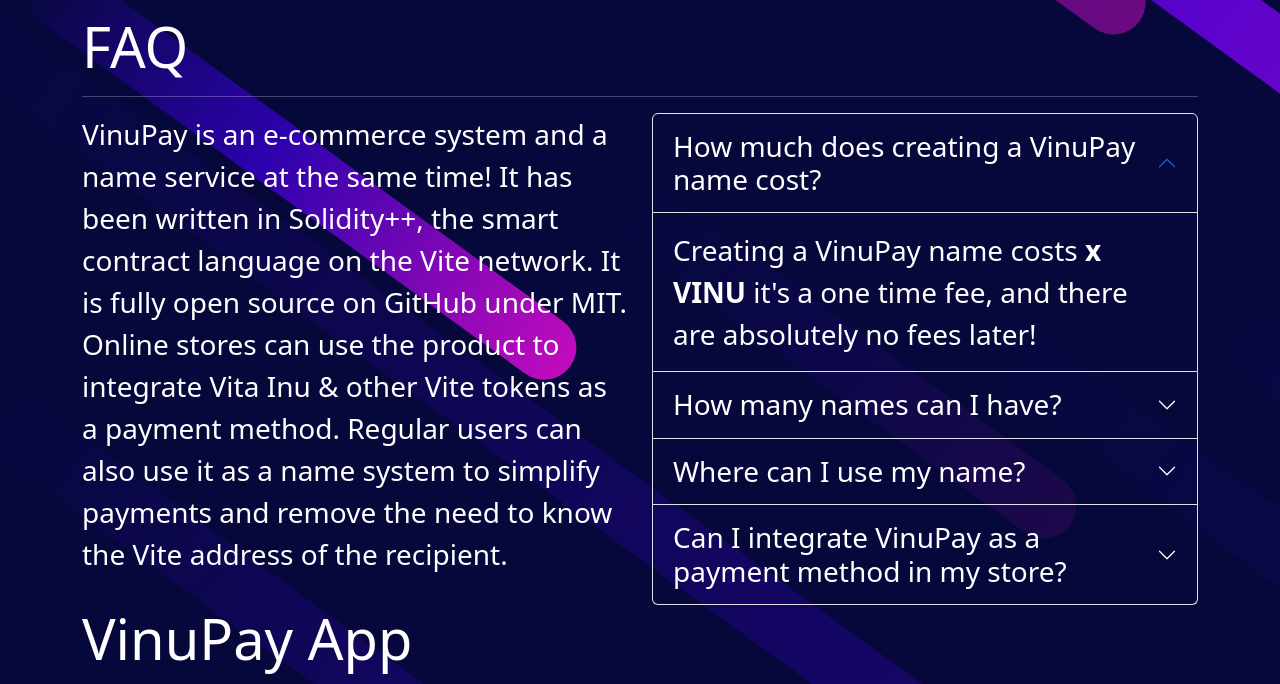
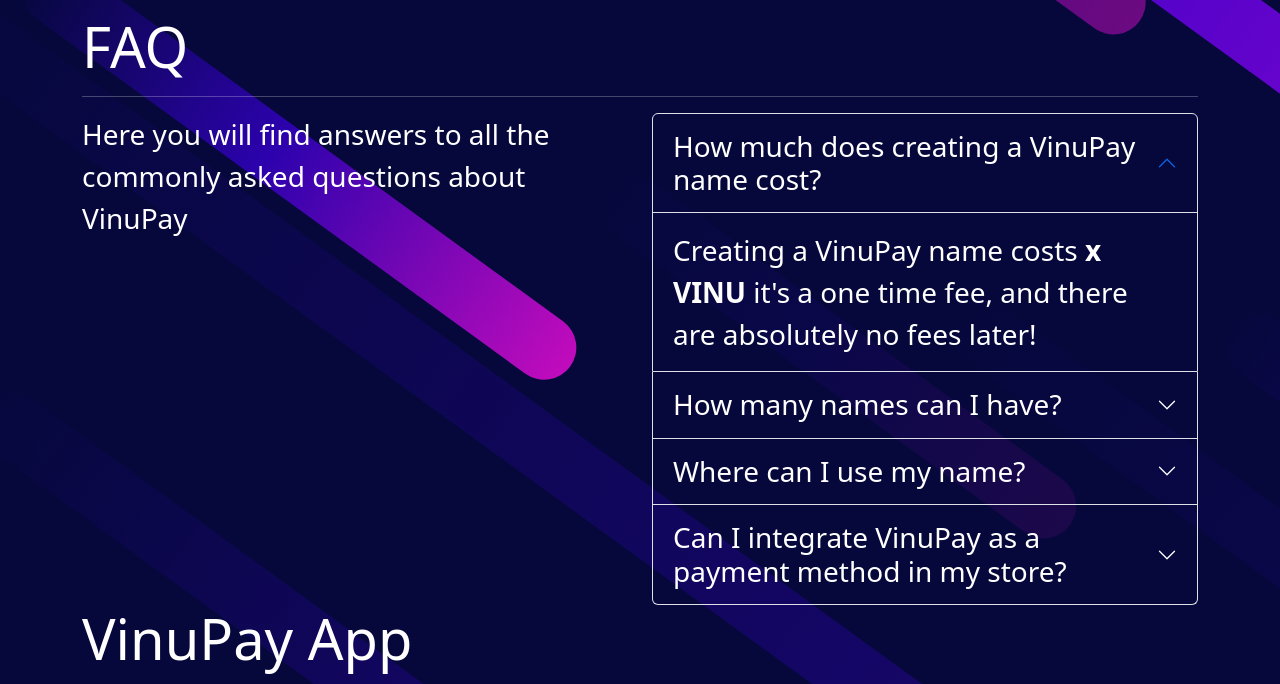
Before and after one commit to VinuPay/VinuPay-Web, a plain HTML site: page index.html in a window 1280 px wide. Shown: the part 2807-3491 px from the top of the page. Drawn offline with nearby package versions, Linux system fonts and the light colour scheme.

Commit message:
Update index.html

```diff
--- a/index.html
+++ b/index.html
@@ -143,7 +143,7 @@
                 <hr class="hr">
                 <div class="row">
                     <div class="col-sm-6">
-                        <p class="description fs-3 wow animate__animated animate__zoomIn">VinuPay is an e-commerce system and a name service at the same time! It has been written in Solidity++, the smart contract language on the Vite network. It is fully open source on GitHub under MIT. Online stores can use the product to integrate Vita Inu & other Vite tokens as a payment method. Regular users can also use it as a name system to simplify payments and remove the need to know the Vite address of the recipient.</p>
+                        <p class="description fs-3 wow animate__animated animate__zoomIn">Here you will find answers to all the commonly asked questions about VinuPay</p>
                     </div>
                     <div class="col-sm-6 fs-3">
                         <div class="accordion accordionStyle wow animate__animated animate__zoomIn" id="accordionPanelsStayOpenExample">
```
